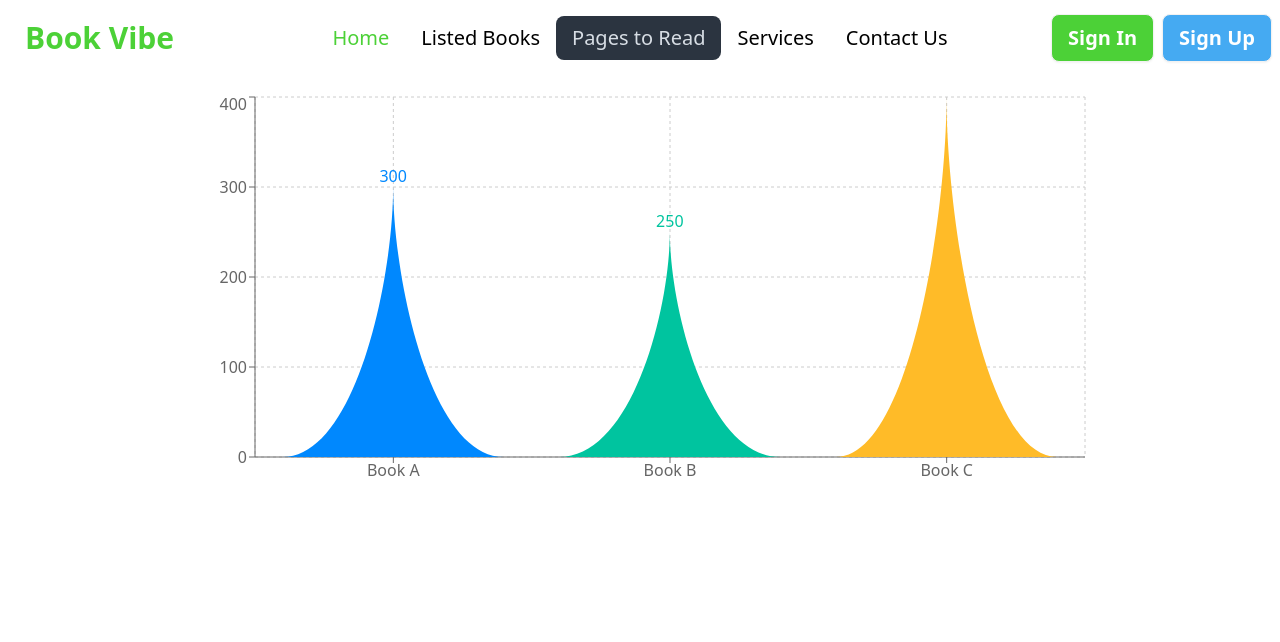
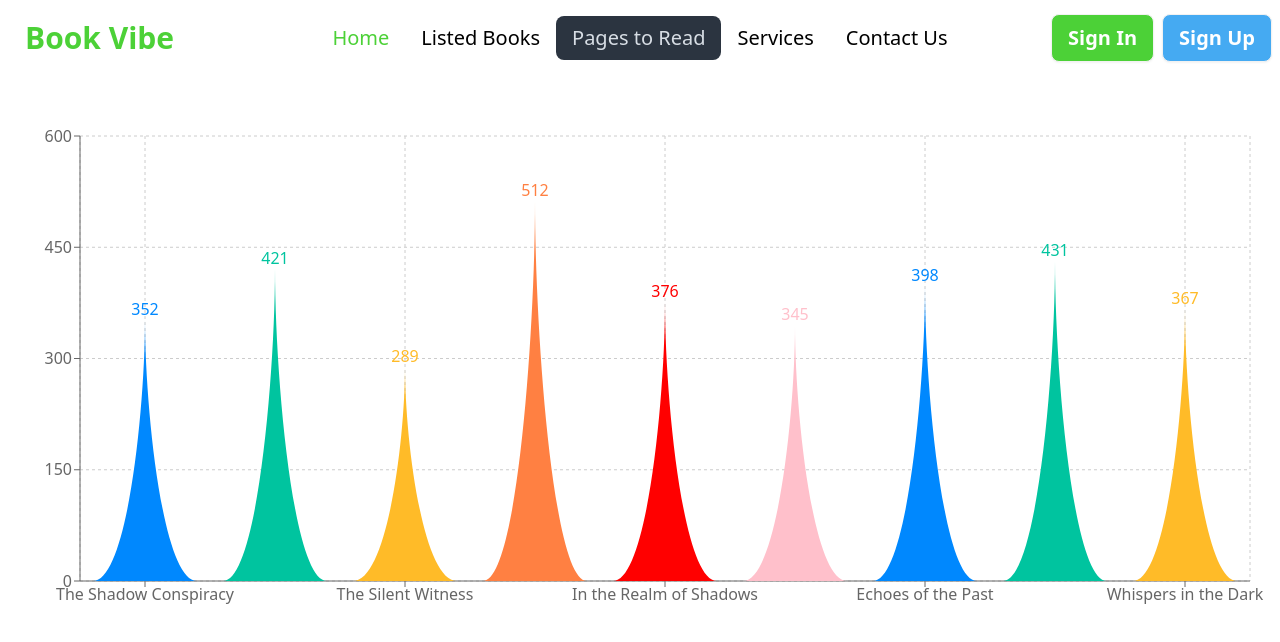
Before and after one commit to afrin823/book-vibe, a React (Vite) app: page /Read in a window 1280 px wide. Shown: the top 642 px of the page. Built offline with nearby package versions, Linux system fonts and the light colour scheme.

Commit message:
barth chart done

```diff
--- a/src/Component/pageToRead/PageToRead.jsx
+++ b/src/Component/pageToRead/PageToRead.jsx
@@ -1,46 +1,62 @@
-import React from 'react';
-import { BarChart, Bar, Cell, XAxis, YAxis, CartesianGrid } from 'recharts';
-import { useLoaderData } from "react-router-dom";
+import { useEffect, useState } from "react";
+import PropTypes from "prop-types";
+import { BarChart, Bar, Cell, XAxis, YAxis, CartesianGrid, Tooltip, ResponsiveContainer } from 'recharts';
 
 const PageToRead = () => {
-    const page = useLoaderData();
-    const colors = ['#0088FE', '#00C49F', '#FFBB28', '#FF8042', 'red', 'pink'];
-    const fallbackColor = 'gray'; // Fallback color for bars
+    const [bookChart, setBookChart] = useState([]);
 
-    const data = [
-        { name: 'Book A', totalPages: 300 },
-        { name: 'Book B', totalPages: 250 },
-        { name: 'Book C', totalPages: 400 },
-        // Add more books as needed
-    ];
+    useEffect(() => {
+        fetch('../../../public/Data/Data.json')
+            .then(res => res.json())
+            .then(data => setBookChart(data))
+            .catch(error => console.error("Error fetching data:", error));
+    }, []);
 
     const getPath = (x, y, width, height) => {
-        return `M${x},${y + height}C${x + width / 3},${y + height} ${x + width / 2},${y + height / 3} ${x + width / 2},${y} C${x + width / 2},${y + height / 3} ${x + (2 * width) / 3},${y + height} ${x + width},${y + height} Z`;
+        return `M${x},${y + height}C${x + width / 3},${y + height} ${x + width / 2},${y + height / 3}
+        ${x + width / 2}, ${y}
+        C${x + width / 2},${y + height / 3} ${x + (2 * width) / 3},${y + height} ${x + width}, ${y + height}
+        Z`;
     };
 
-    const TriangleBar = ({ fill, x, y, width, height }) => {
+    const TriangleBar = (props) => {
+        const { fill, x, y, width, height } = props;
         return <path d={getPath(x, y, width, height)} stroke="none" fill={fill} />;
     };
 
+    const colors = ['#0088FE', '#00C49F', '#FFBB28', '#FF8042', 'red', 'pink'];
+
     return (
-        <div>
-            <BarChart className='mx-auto my-4'
-                width={900}
-                height={400}
-                data={data}
+        <div className="container mt-10 mx-auto">
+            <div className="overflow-x-auto">
+                <ResponsiveContainer width="100%" height={500}>
+                    <BarChart
+                        data={bookChart}
+                        margin={{top: 20, right: 30, left: 20, bottom: 5}}
                     >
                         <CartesianGrid strokeDasharray="3 3" />
-                <XAxis dataKey="name" />
+                        <XAxis dataKey="bookName" />
                         <YAxis />
+                        <Tooltip />
                         <Bar dataKey="totalPages" fill="#8884d8" shape={<TriangleBar />} label={{ position: 'top' }}>
-                    {data.map((entry, index) => (
-                        <Cell key={`cell-${index}`} fill={colors[index % colors.length] || fallbackColor} />
+                            {bookChart.map((entry, index) => (
+                                <Cell key={`cell-${index}`} fill={colors[index % colors.length]} />
                             ))}
                         </Bar>
                     </BarChart>
-            <h2>{page.bookId}</h2>
+                </ResponsiveContainer>
+            </div>
+
         </div>
     );
 };
 
+PageToRead.propTypes ={
+    fill: PropTypes.string,
+    x: PropTypes.number,
+    y: PropTypes.number,
+    height: PropTypes.number,
+    width: PropTypes.number,
+};
+
 export default PageToRead;
```
Lines whose indentation alone changed are shown as unchanged.
